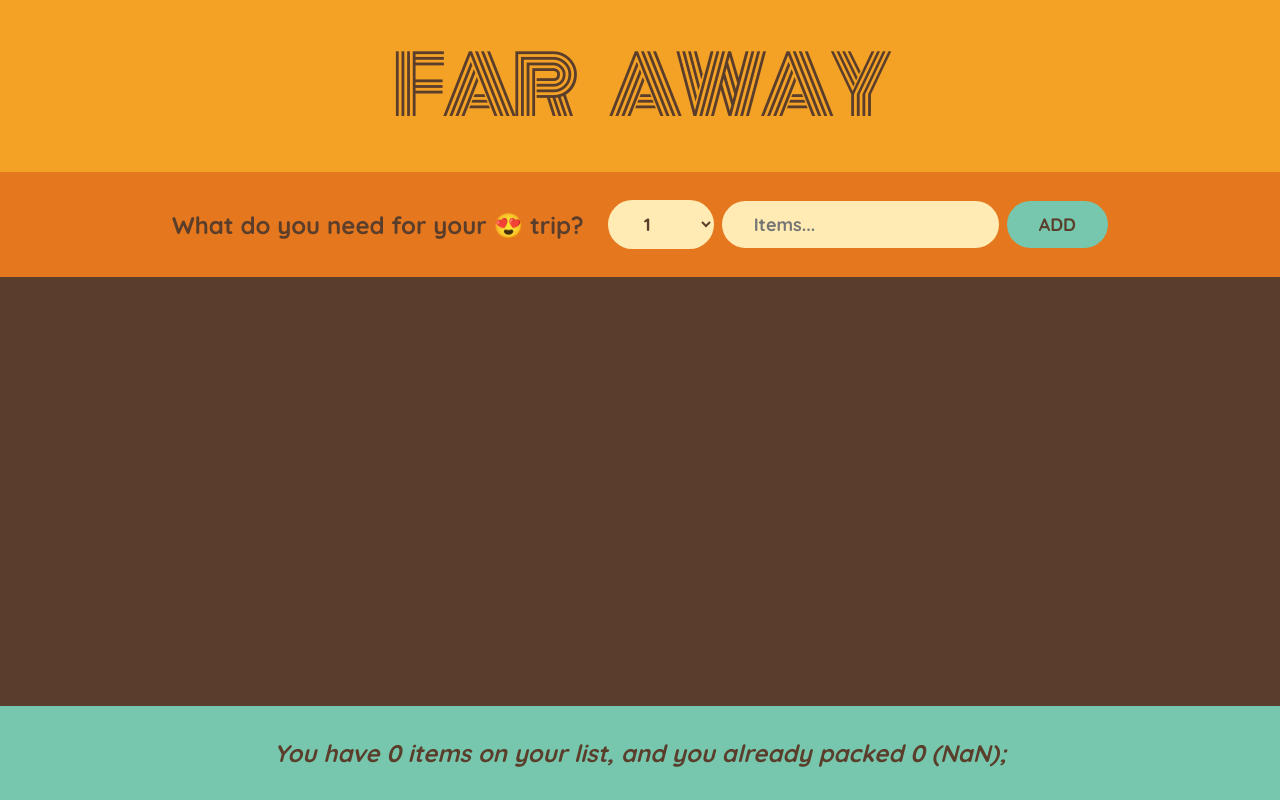
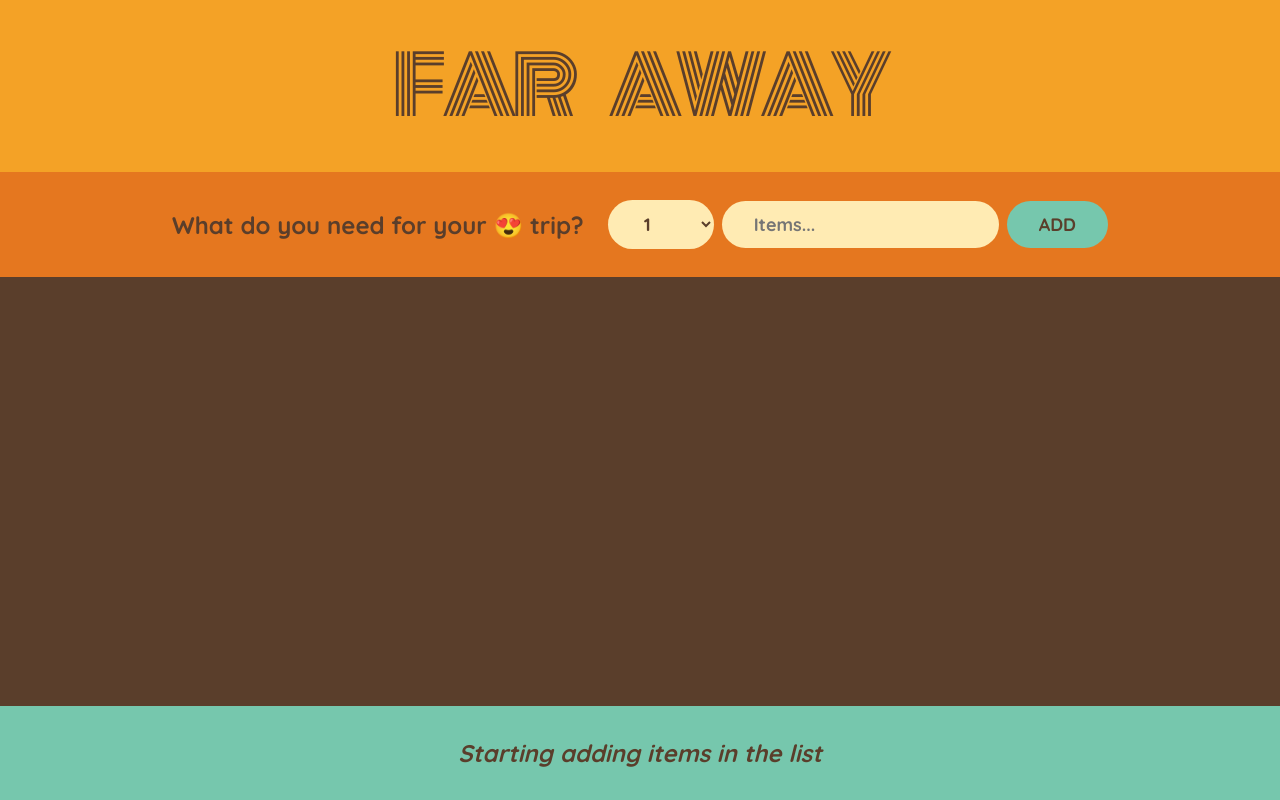
Before and after one commit to Ak003x/dev.React-practice3, a Next.js app: page / in a window 1280 px wide. Built offline with nearby package versions, Linux system fonts and the light colour scheme.

Commit message:
Added logics and features stats

```diff
--- a/src/app/page.js
+++ b/src/app/page.js
@@ -104,6 +104,18 @@ function Item({ items, DeletedItems, UpdatedItems }) {
 
 
 function Stats({ items }) {
+
+  if (!items.length) {
+    return (<p className="stats">
+      <em>
+        Starting adding items in the list
+      </em>
+    </p>);
+  }
+
+
+
+
   const numItems = items.length;
   const numPacked = items.filter((item) => item.packed).length;
   const percentage = Math.round((numPacked / numItems) * 100);
@@ -111,7 +123,9 @@ function Stats({ items }) {
 
   return <footer className="stats" >
     <em>
-      You have {numItems} items on your list, and you already packed {numPacked} ({percentage});
-
-    </em></footer>
+      {percentage === 100 ? "You got everything ready to GO! "
+        : `You have ${numItems} items on your list, and you already packed ${numPacked} (${percentage})`
+      }
+    </em>
+  </footer>
 }
```
